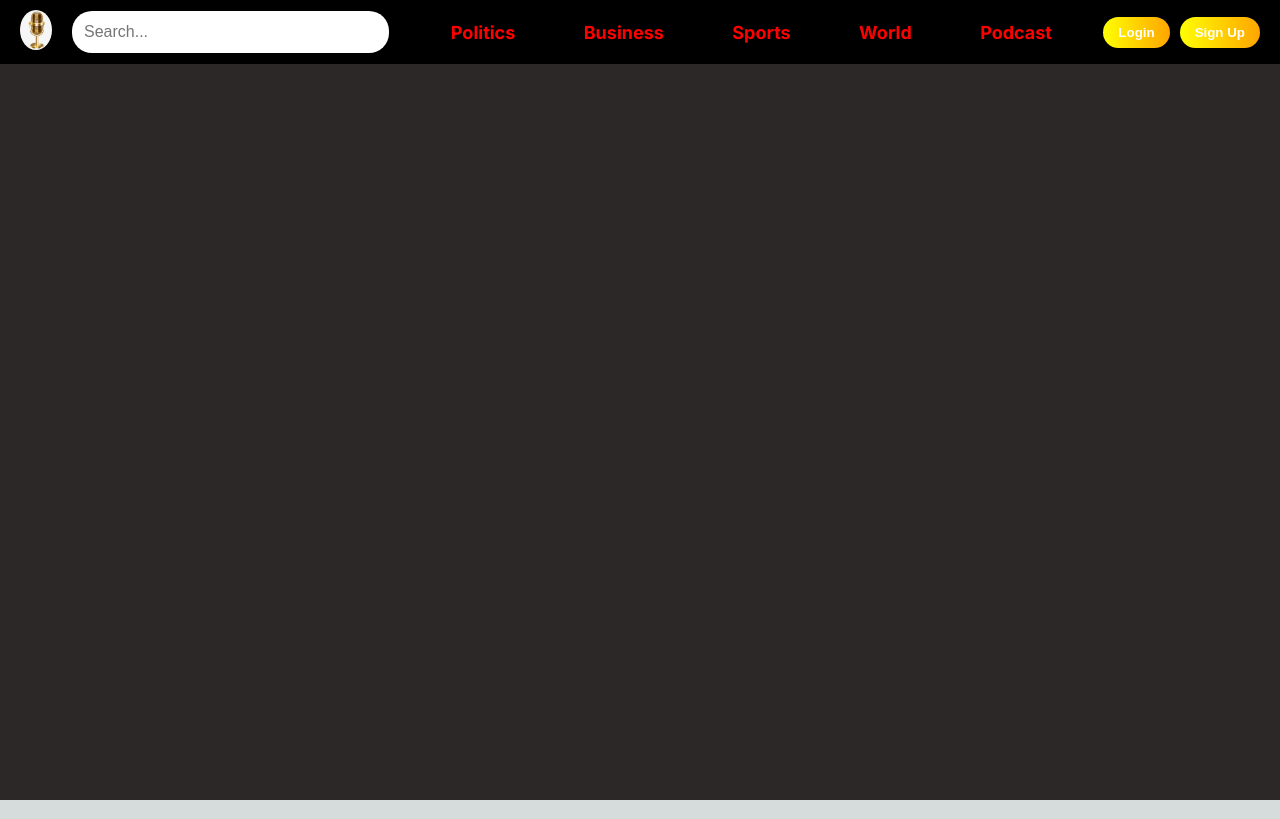
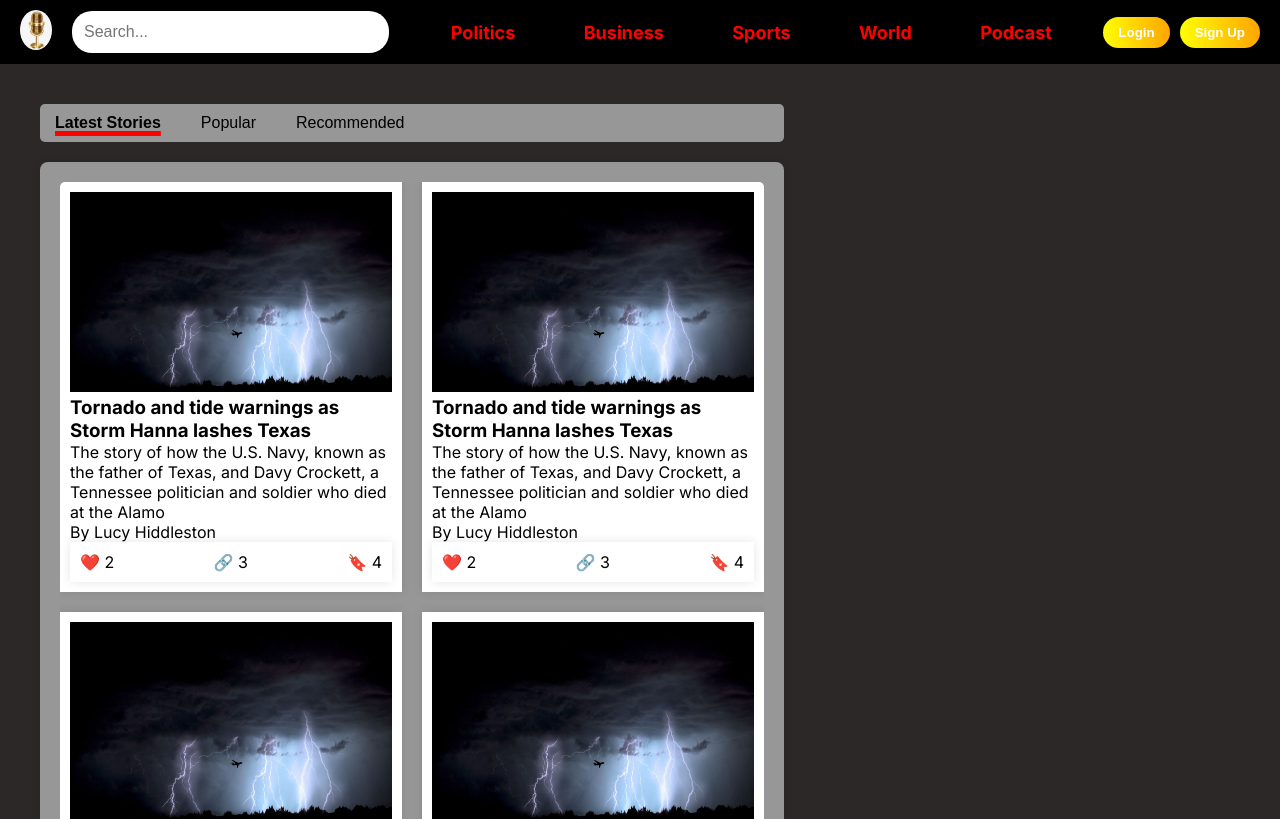
Before and after one commit to efg-technologies/demo-project, a Next.js app: page / in a window 1280 px wide. Shown: the top 819 px of the page. Built offline with nearby package versions, Linux system fonts and the light colour scheme.

Commit message:
Added article section with sort and sidebar

```diff
--- /dev/null
+++ b/src/app/components/Articles.js
@@ -0,0 +1,92 @@
+import styles from './Articles.module.css'
+
+// Hardcoded articles for demo project
+const articleInfo = [
+  {
+    id: 1,
+    img: "./images/storm.jpg",
+    title: "Tornado and tide warnings as Storm Hanna lashes Texas",
+    description: "The story of how the U.S. Navy, known as the father of Texas, and Davy Crockett, a Tennessee politician and soldier who died at the Alamo",
+    author: "By Lucy Hiddleston",
+    likes: 2,
+    forward: 3,
+    saves: 4
+  },
+
+  {
+    id: 2,
+    img: "./images/storm.jpg",
+    title: "Tornado and tide warnings as Storm Hanna lashes Texas",
+    description: "The story of how the U.S. Navy, known as the father of Texas, and Davy Crockett, a Tennessee politician and soldier who died at the Alamo",
+    author: "By Lucy Hiddleston",
+    likes: 2,
+    forward: 3,
+    saves: 4
+  },
+
+  {
+    id: 3,
+    img: "./images/storm.jpg",
+    title: "Tornado and tide warnings as Storm Hanna lashes Texas",
+    description: "The story of how the U.S. Navy, known as the father of Texas, and Davy Crockett, a Tennessee politician and soldier who died at the Alamo",
+    author: "By Lucy Hiddleston",
+    likes: 2,
+    forward: 3,
+    saves: 4
+  },
+
+  {
+    id: 4,
+    img: "./images/storm.jpg",
+    title: "Tornado and tide warnings as Storm Hanna lashes Texas",
+    description: "The story of how the U.S. Navy, known as the father of Texas, and Davy Crockett, a Tennessee politician and soldier who died at the Alamo",
+    author: "By Lucy Hiddleston",
+    likes: 2,
+    forward: 3,
+    saves: 4
+  },
+];
+
+
+export default function Articles() {
+  return (
+    <div className={styles.articlesSection}>
+      <div className={styles.articlesSort}>
+        {/* Articles sort list */}
+        <div className={styles.sortTab}>
+          <ul className={styles.sortLinks}>
+            <li>
+              <button className={styles.activeTab}>Latest Stories</button>
+            </li>
+            <li>
+              <button>Popular</button>
+            </li>
+            <li>
+              <button>Recommended</button>
+            </li>
+          </ul>
+        </div>
+        {/* Articles and sidebar */}
+        <div className={styles.articlesAndSidebar}>
+          <div className={styles.sidebar}>
+            <div className={styles.articlesGrid}>
+              {articleInfo.map((article) =>
+                <div key={article.id}>
+                  <img src={article.img} alt={article.title} />
+                  <h3>{article.title}</h3>
+                  <p>{article.description}</p>
+                  <p>{article.author}</p>
+                  <div className={styles.actions}>
+                    <span>❤️ {article.likes}</span>
+                    <span>🔗 {article.forward}</span>
+                    <span>🔖 {article.saves}</span>
+                  </div>
+                </div>
+              )}
+            </div>
+          </div>
+        </div>
+      </div>
+    </div>
+  );
+}
--- /dev/null
+++ b/src/app/components/Articles.module.css
@@ -0,0 +1,96 @@
+.articlesSection {
+  padding: 20px;
+
+}
+
+.articlesSort {
+  display: flex;
+  flex-direction: column;
+  align-items: flex-start;
+  margin-left: 20px;
+  width: 60%;
+}
+
+.sortTab {
+  margin-top: 20px;
+  margin-bottom: 20px;
+  width: 100%;
+}
+
+.sortLinks {
+  background-color: #979797;
+  border-radius: 5px;
+  padding: 0;
+  margin: 0;
+  list-style-type: none;
+}
+
+.sortLinks li {
+  display: inline-block;
+  margin-right: 10px;
+}
+
+.sortLinks button {
+  padding: 10px 15px;
+  background: none;
+  cursor: pointer;
+  background-color: transparent;
+  border: none;
+  font-size: 16px;
+}
+
+.activeTab {
+  font-weight: bold;
+  text-decoration: underline;
+  text-decoration-color: red;
+  text-decoration-thickness: 5px;
+}
+
+.articlesAndSidebar {
+  display: flex;
+  flex-direction: column;
+  height: 100vh;
+  width: 100%;
+  margin: 0 auto;
+}
+
+/* Sidebar styling */
+.sidebar {
+  width: 100%;
+  padding: 20px;
+  background: #979797;
+  margin-right: 20px;
+  box-shadow: 0 0 10px rgba(0, 0, 0, 0.1);
+  overflow-y: auto;
+  border-radius: 8px;
+}
+
+/* Articles grid layout */
+.articlesGrid {
+  display: grid;
+  grid-template-columns: repeat(2, 1fr);
+  gap: 20px;
+  flex: 1;
+  overflow-y: auto;
+  height: 100%;
+  border-radius: 5px;
+}
+
+/* Adjustments for article items */
+.articlesGrid div {
+  background: #fff;
+  padding: 10px;
+  box-shadow: 0 0 10px rgba(0, 0, 0, 0.1);
+}
+
+.articlesGrid img {
+  height: 200px;
+  width: 100%;
+}
+
+/* Articles action buttons */
+.actions {
+  display: flex;
+  justify-content: space-between;
+  padding-top: 10px;
+}
--- a/src/app/page.js
+++ b/src/app/page.js
@@ -1,6 +1,7 @@
 import Image from "next/image";
 import styles from "./page.module.css";
 import Navbar from "./components/Navbar";
+import Articles from "./components/Articles";
 
 export default function Home() {
   return (
@@ -8,6 +9,9 @@ export default function Home() {
       <div>
         <Navbar/>
       </div>
+      <div>
+        <Articles/>
+      </div>
     </main>
   );
 }
```
Also changed, not shown: public/images/storm.jpg (added).
